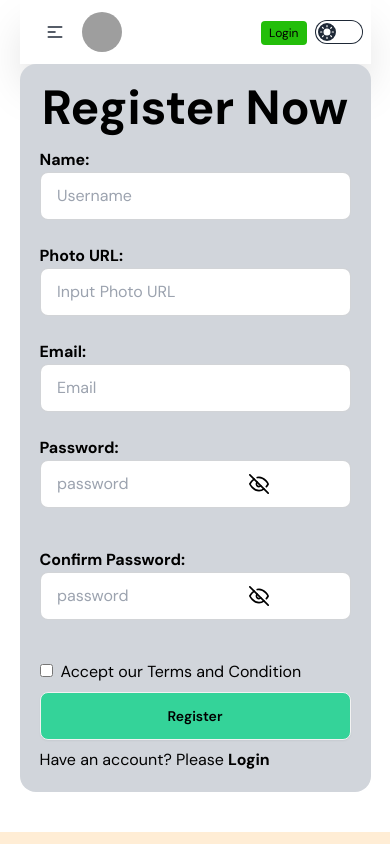
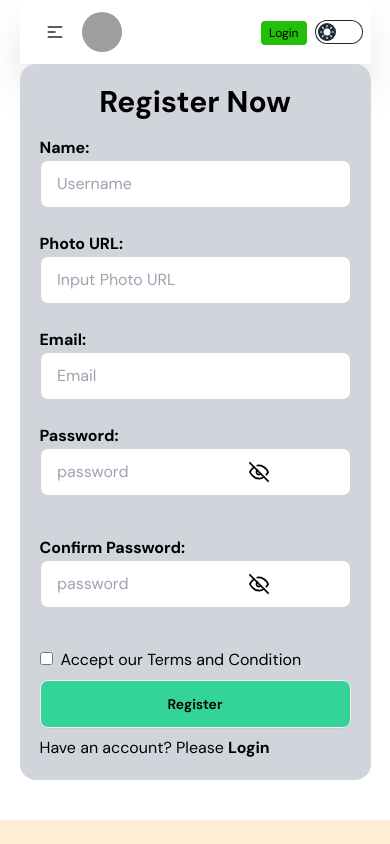
Before and after one commit to Drissho12345/Assignment-10-client-side, a React (Vite) app: page /Register in a window 390 px wide. Shown: the top 844 px of the page. Built offline with nearby package versions, Linux system fonts and the light colour scheme; no server answers; grey boxes are pictures that could not be loaded.

Commit message:
two section added

```diff
--- a/src/Component/Login/Login.jsx
+++ b/src/Component/Login/Login.jsx
@@ -1,6 +1,6 @@
 import { useContext, useEffect, useState } from "react";
 import { FiEye, FiEyeOff } from "react-icons/fi";
-import { Link, Navigate, useNavigate,} from "react-router-dom";
+import { Link, useNavigate,} from "react-router-dom";
 import { AuthContext } from "../AuthProvider/AuthProvider";
 import { toast } from "react-toastify";
 import SocialLogin from "../SocialLogin/SocialLogin";
@@ -49,7 +49,7 @@ const Login = () => {
             <div  className="lg:pl-[300px]" data-aos="zoom-in-down">
                 <form onSubmit={handleLogin} className="text-black lg:w-[600px] p-5 bg-gray-300">
                     <div className="mb-6">
-                        <h1 className="text-6xl font-bold text-center mb-4">Login</h1>
+                        <h1 className="md:text-6xl text-3xl font-bold text-center mb-4">Login</h1>
                         <h3 className="font-bold">Email:</h3>
                         <label className="input input-bordered bg-white flex items-center gap-2">
                             <input type="email" name="email" className="grow" placeholder="Email" required/>
--- a/src/Component/MyList/MyList.jsx
+++ b/src/Component/MyList/MyList.jsx
@@ -61,7 +61,7 @@ const MyList = () => {
     return (
         <div>
             <Helmet><title>My List Page</title></Helmet>
-            <div className="mt-10 mb-10" data-aos="fade-left"data-aos-anchor="#example-anchor"data-aos-offset="500"data-aos-duration="500">
+            <div className="mt-10 mb-10"data-aos="zoom-in">
                 {
                     item.map(item =><div key={item._id}>
                         <div className="overflow-x-auto rounded-2xl mb-5 bg-slate-300">
--- a/src/Component/Register/Register.jsx
+++ b/src/Component/Register/Register.jsx
@@ -71,7 +71,7 @@ const Register = () => {
             </Helmet>
             <div  className="lg:pl-[300px] mb-10" data-aos="zoom-in-down">
                 <form className="rounded-2xl  lg:w-[600px] text-black p-5 bg-gray-300"  onSubmit={handleRegister}>
-                    <h1 className="text-5xl font-bold text-center mb-4">Register Now</h1>
+                    <h1 className="md:text-5xl text-3xl font-bold text-center mb-4">Register Now</h1>
                     <div  className="mb-6">
                     <h3 className="font-bold">Name:</h3>
                         <label className="input bg-white input-bordered flex items-center gap-2">
```
